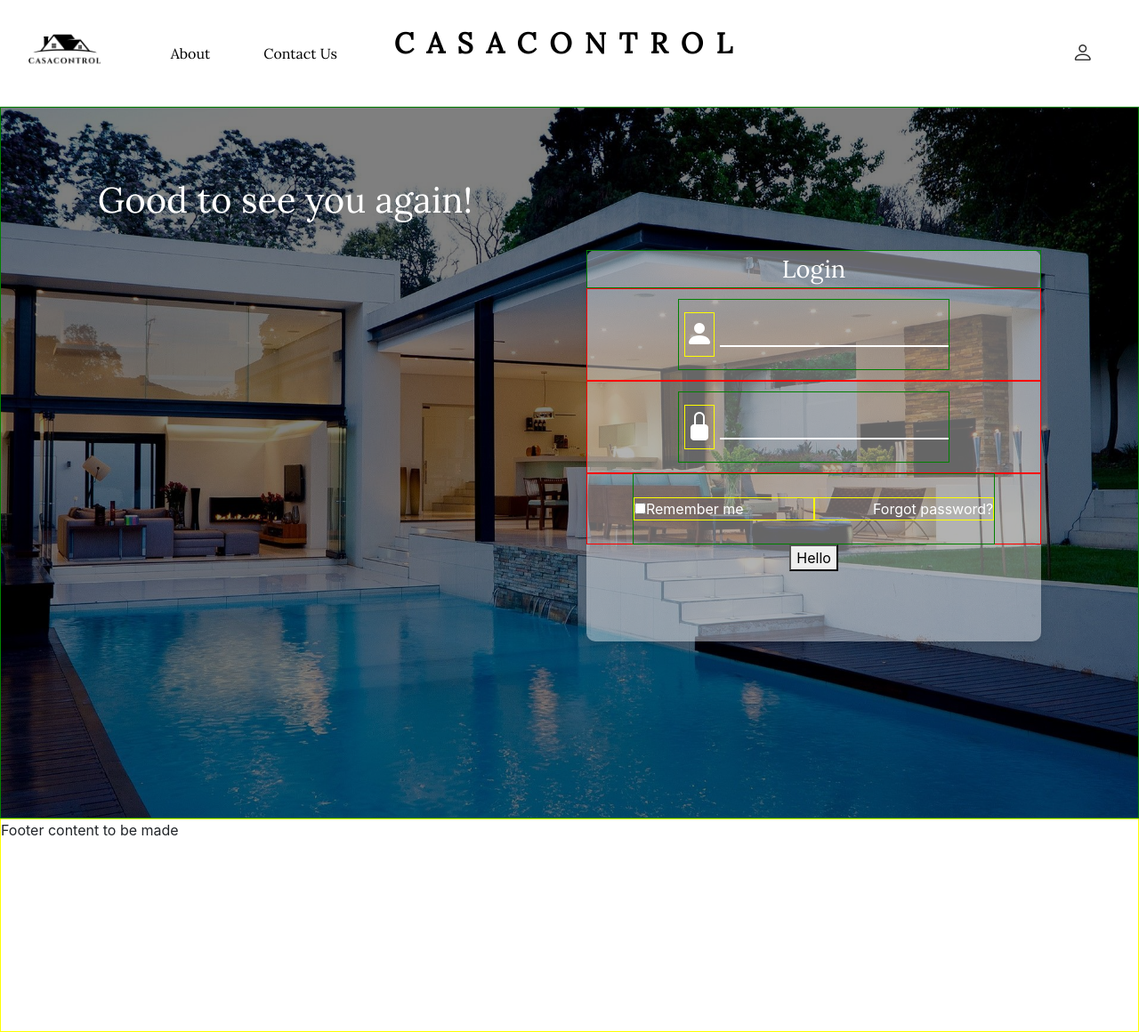
After one commit to Carlos-123321/CasaControl, a Flask app: page /profile in a window 1280 px wide. The commit adds this page. Shown: the whole page at 89% size. Run offline with Flask 3, Linux system fonts and the light colour scheme; some libraries are stand-ins or nearby versions.

Commit message:
Improved page and two way communication implemented

```diff
--- a/controllers/mainController.py
+++ b/controllers/mainController.py
@@ -1,7 +1,6 @@
 import os
-
-from flask import Blueprint, render_template, redirect, url_for, request, jsonify
-from Models.models import Project, db, Task
+from flask import Blueprint, render_template, request, jsonify
+from mqtt_client import mqtt_client, mqtt_command_topic, status_message
 
 main_bp = Blueprint('main_controller', __name__)
 
@@ -9,16 +8,41 @@ main_bp = Blueprint('main_controller', __name__)
 def home_func():
     return render_template('home.html')
 
-
+@main_bp.route('/lamp-confirmation', methods=['GET', 'POST'])
+def control_led():
+    if request.method == 'POST':
+        command = request.form['command']
+        if command.lower() in ["on", "onal"]:
+            mqtt_client.publish(mqtt_command_topic, command)
+            return f"Sent command: {command}"
+        else:
+            return "Invalid command. Please type 'on' or 'off'."
+    return f'''
+        <form method="POST">
+            Enter command (on/off): <input type="text" name="command">
+            <button type="submit">Send</button>
+        </form>
+        <p>Status: {status_message}</p>  <!-- Access status_message here -->
+    '''
 
 @main_bp.route('/historical')
 def historical_data_func():
     print("historical route")
     return render_template('historical_data.html')
 
-@main_bp.route('/about')
+@main_bp.route('/about', methods=['GET', 'POST'])
 def about_func():
-    return render_template('about.html')
+    global status_message
+    if request.method == 'POST':
+        command = request.form['command'].strip().lower()
+
+        mqtt_client.publish(mqtt_command_topic, command)
+        status_message = f"Command '{command}' sent to Raspberry Pi."
+
+        return render_template('about.html', status_message=status_message)
+
+    return render_template('about.html', status_message=status_message)
+
 
 @main_bp.route('/contact')
 def contact_func():
@@ -48,20 +72,6 @@ def read_historical_data():
 def live_data_func():
     return render_template('live_data.html')
 
-@main_bp.route('/live-data')
-def get_sensor_data():
-    print("Sending sensor data:", sensor_data)
-    return jsonify(sensor_data)
-
-sensor_data = {"temperature": [], "humidity": []}
-
-def on_message(client, userdata, msg):
-    print("Received MQTT message:", msg.payload)
-    data = msg.payload.decode().split(',')
-    temperature, humidity = float(data[0]), float(data[1])
-    sensor_data["temperature"].append(temperature)
-    sensor_data["humidity"].append(humidity)
-
-def saveDataToList(temperature, humidity):
-    sensor_data["temperature"].append(temperature)
-    sensor_data["humidity"].append(humidity)
+@main_bp.route('/profile')
+def profile_func():
+    return render_template('profile.html')
--- a/main.py
+++ b/main.py
@@ -1,41 +1,8 @@
-# import mqtt
-import paho.mqtt.client as mqtt
 from flask import Flask
-from config import Config
-from controllers.mainController import main_bp, saveDataToList
-# from controllers.TasksController import task_bp
-from Models.models import db
-app = Flask(__name__)
-app.config.from_object(Config)
-# Initialize the database
-# Register Blueprints
+from controllers.mainController import main_bp
+
+app = Flask(__name__, static_folder='static')
 app.register_blueprint(main_bp)
 
-# Define the MQTT settings
-BROKER = "rpi2024"
-PORT = 1883
-TOPIC = "home/Sensor"
-
-def on_connect(client, userdata, flags, rc):
-    print(f"Connected with result code {rc}")
-    client.subscribe(TOPIC)
-
-
-
-def on_message(client, userdata, msg):
-    data = msg.payload.decode().split(',')
-    print(msg.payload.decode())
-    temperature, humidity = float(data[0]), float(data[1])
-    print("print", temperature, humidity)
-    saveDataToList(temperature, humidity)
-
-
-# client = mqtt.Client()
-# client.on_connect = on_connect
-# client.on_message = on_message
-# client.connect(BROKER, PORT, 60)
-# client.loop_start()
-
-
 if __name__ == '__main__':
- app.run(debug=True)
+    app.run(host='0.0.0.0', port=5000)
--- /dev/null
+++ b/mqtt_client.py
@@ -0,0 +1,30 @@
+import paho.mqtt.client as mqtt
+
+BROKER = "rpi2024"
+PORT = 1883
+COMMAND_TOPIC = "home/commands"
+STATUS_TOPIC = "home/status"
+
+status_message = ""
+
+def on_connect(client, userdata, flags, rc):
+    print(f"Connected with result code {rc}")
+    client.subscribe(STATUS_TOPIC)
+
+
+def on_message(client, userdata, msg):
+    global status_message
+    status_message = msg.payload.decode()
+    print(f"Status update: {status_message}")
+
+
+client = mqtt.Client()
+client.on_connect = on_connect
+client.on_message = on_message
+client.connect(BROKER, PORT, 60)
+client.loop_start()
+
+
+mqtt_client = client
+mqtt_command_topic = COMMAND_TOPIC
+mqtt_status_topic = STATUS_TOPIC
--- /dev/null
+++ b/static/about.js
@@ -0,0 +1,6 @@
+console.log("Testing about.js!")
+
+function testingData() {
+
+    alert("Button Clicked!")
+}
--- a/static/base.css
+++ b/static/base.css
@@ -57,9 +57,12 @@ nav a:hover {
     height: 100%;
 }
 
+.profileContainerSection{
+    margin-left: auto;
+    margin-right: 4%;
+}
+
 .profileIconContainer{
-    border: 1px solid red;
-    margin-left: auto;
 }
 
 .profileStyle{
--- /dev/null
+++ b/static/profile.css
@@ -0,0 +1,167 @@
+#pageContainer {
+    display: flex;
+    flex-direction: row;
+    width: 100%;
+    height: 100vh;
+    border: 1px solid green;
+    justify-content: center;
+    align-items: flex-start;
+    background-size: cover;
+    background-position: center;
+    background-repeat: no-repeat;
+    position: relative;
+}
+
+#pageContainer::before {
+    content: "";
+    position: absolute;
+    top: 0;
+    left: 0;
+    width: 100%;
+    height: 100%;
+    background-color: rgba(0, 0, 0, 0.5);
+    z-index: 0;
+}
+
+#titleProfilePage{
+    z-index: 1;
+    color: white;
+    margin-top: 10vh;
+    margin-right: 10%;
+    font-family: 'Lora', 'Times New Roman', Times, serif;
+}
+
+#loginSectionContainer {
+    display: flex;
+    flex-direction: column;
+    align-items: center;
+    margin-top: 20vh;
+    background-color: rgba(255, 255, 255, 0.4);
+    border-radius: 10px;
+    height: 55vh;
+    width: 40%;
+    position: relative;
+    z-index: 1;
+    box-shadow: 0 4px 8px rgba(0, 0, 0, 0.1);
+}
+
+#loginSection{
+    display: flex;
+    border: 1px solid green;
+    height: fit-content;
+    width: 100%;
+    justify-content: center;
+    align-items: center;
+}
+
+#loginText{
+    font-size: 1.7rem;
+    font-family: 'Lora', 'Times New Roman', Times, serif;
+    margin: 0;
+}
+
+.whiteColor{
+    color: white;
+}
+
+
+#usernameSection{
+    display: flex;
+    width: 100%;
+    height: 13vh;
+    border: 1px solid red;
+    justify-content: center;
+    align-items: center;
+}
+
+#usernameInner{
+    display: flex;
+    width: 60%;
+    height: 10vh;
+    border: 1px solid green;
+    align-items: center;
+}
+
+.iconSectionContainer{
+    width: fit-content;
+    height: fit-content;
+    border: 1px solid yellow;
+    margin-left: 2%;
+    margin-right: 2%;
+}
+
+.iconSectionContainer i {
+    color: white;
+    font-size: 2em;
+}
+
+#usernameInputBox {
+    width: 100%;
+    background-color: transparent;
+    border: none;
+    border-bottom: 2px solid white;
+    outline: none;
+    color: white;
+}
+
+#passwordSection{
+    display: flex;
+    width: 100%;
+    height: 13vh;
+    border: 1px solid red;
+    justify-content: center;
+    align-items: center;
+}
+
+#passwordInner{
+    display: flex;
+    width: 60%;
+    height: 10vh;
+    border: 1px solid green;
+    align-items: center;
+}
+
+#passwordInputBox{
+    width: 100%;
+    background-color: transparent;
+    border: none;
+    border-bottom: 2px solid white;
+    outline: none;
+    color: white;
+}
+
+#rememberMeSection{
+    display: flex;
+    width: 100%;
+    height: 10vh;
+    border: 1px solid red;
+    justify-content: center;
+    align-items: center;
+}
+
+#rememberInner{
+    display: flex;
+    width: 80%;
+    height: 10vh;
+    border: 1px solid green;
+    align-items: center;
+}
+
+#leftSection{
+    border: 1px solid yellow;
+    width: 50%;
+    display: flex;
+    align-items: center;
+
+}
+
+#rightSection{
+    display: flex;
+    justify-content: flex-end;
+    border: 1px solid yellow;
+    width: 50%;
+}
+
+#loginButton{
+
+}
--- a/templates/base.html
+++ b/templates/base.html
@@ -28,9 +28,13 @@
             <div id="middleLogo">
                 <p>CASACONTROL</p>
             </div>
-            <div class="profileIconContainer">
-                <i class="bi bi-person profileStyle"></i>
-            </div>
+
+            <a href="{{ url_for('main_controller.profile_func') }}" class="profileContainerSection">
+                <div class="profileIconContainer">
+                    <i class="bi bi-person profileStyle"></i>
+                </div>
+            </a>
+
         </div>
 
     </nav>
--- /dev/null
+++ b/templates/profile.html
@@ -0,0 +1,58 @@
+{% extends "base.html" %}
+
+{% block content %}
+<link rel="stylesheet" href="{{ url_for('static', filename='profile.css') }}">
+
+<div id="pageContainer" style="background-image: url('{{ url_for('static', filename='images/Image2.jpg') }}');">
+
+    <h1 id="titleProfilePage">Good to see you again!</h1>
+    <div id="loginSectionContainer">
+
+        <div id="loginSection">
+            <p id="loginText" class="whiteColor">Login</p>
+        </div>
+
+        <div id="usernameSection">
+            <div id="usernameInner">
+                <div class="iconSectionContainer">
+                    <i class="bi bi-person-fill"></i>
+                </div>
+                <input type="text" id="usernameInputBox" name="username"/>
+            </div>
+        </div>
+
+        <div id="passwordSection">
+            <div id="passwordInner">
+                <div class="iconSectionContainer">
+                    <i class="bi bi-lock-fill"></i>
+                </div>
+                <input type="text" id="passwordInputBox" name="password"/>
+            </div>
+        </div>
+
+        <div id="rememberMeSection">
+            <div id="rememberInner">
+
+                <div id="leftSection">
+                    <input type="checkbox" id="rememberMeCheckbox" name="rememberMe">
+                    <p style="margin: 0; color: white;">
+                    Remember me
+                    </p>
+                </div>
+
+                <div id="rightSection">
+                    <a>
+                        <p style="margin: 0; color: white;">
+                        Forgot password?
+                        </p>
+                    </a>
+                </div>
+
+            </div>
+        </div>
+
+        <button id="loginButton">Hello</button>
+
+    </div>
+</div>
+{% endblock %}
```
Also changed, not shown: static/about.css (added, +159 -0 lines), templates/about.html (+61 -2 lines), static/images/LampWallpaper.jpeg (added).
